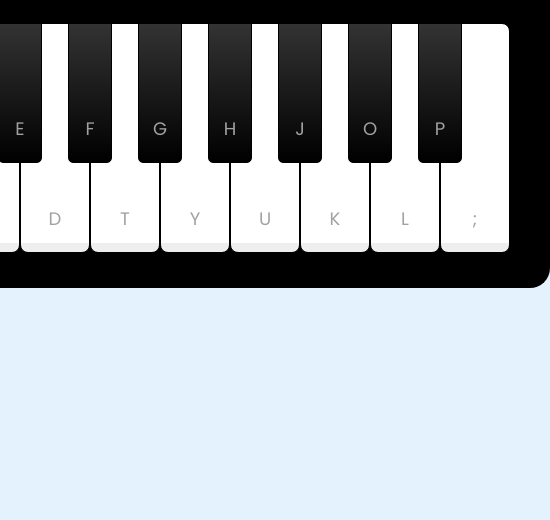
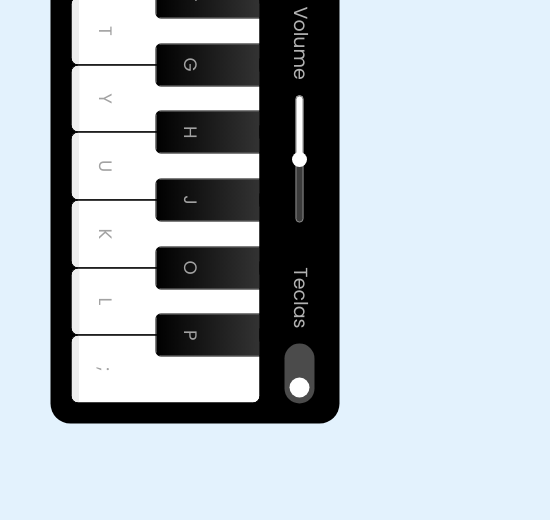
Before and after one commit to EdimilsonBorges/piano-game-js, a plain HTML site: page index.html in a window 390 px wide. Shown: the part 324-844 px from the top of the page, 550 px wide, since content can reach past the window. Drawn offline with Linux system fonts and the light colour scheme.

Commit message:
feat: responsividade

```diff
--- a/src/styles/main.css
+++ b/src/styles/main.css
@@ -8,7 +8,7 @@ body {
 }
 
 .container {
-  width: 780px;
+  width: 720px;
   border-radius: 20px;
   padding: 35px 40px;
   background-color: black;
@@ -72,6 +72,7 @@ header .column span {
   display: flex;
   margin-top: 40px;
 }
+
 .piano-keys .key {
   cursor: pointer;
   user-select: none;
@@ -120,3 +121,28 @@ header .column span {
 .piano-keys .key.hide span {
   display: none;
 }
+
+@media only screen and (max-width:725px) {
+  .container {
+    transform: rotate(90deg);
+  }
+}
+
+@media only screen and (max-width:390px) {
+  .container {
+    width: 650px !important;
+    padding: 20px !important;
+  }
+
+  .piano-keys {
+    margin-top: 20px !important;
+  }
+
+  .white {
+    height: 190px !important;
+  }
+
+  .black {
+    height: 105px !important;
+  }
+}
```
